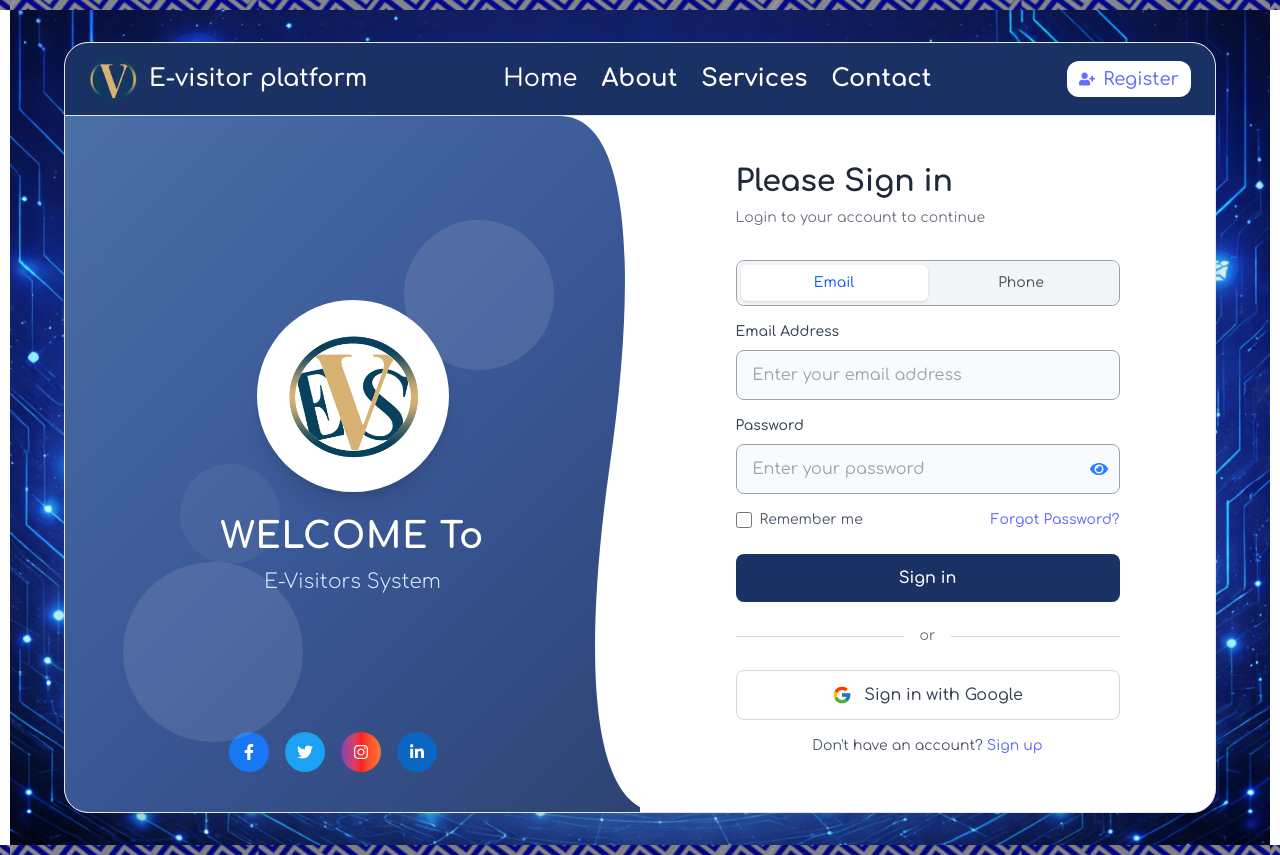
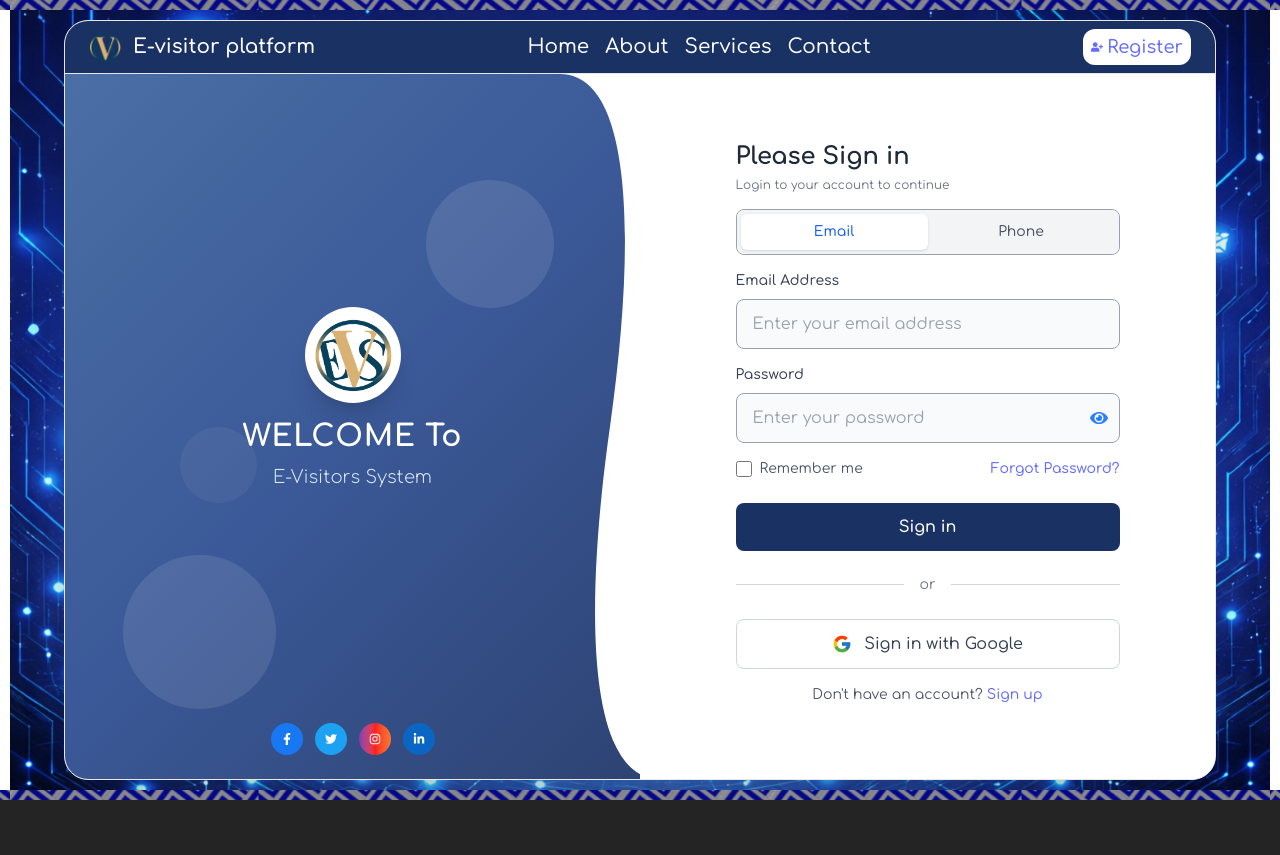
Before and after one commit to ikundabayoplacide/attendance-frontend, a React (Vite) app: page /login in a window 1280 px wide. After the commit the page ends 800 px from the top, so only its background shows below. Built offline with nearby package versions, Linux system fonts and the light colour scheme.

Commit message:
modified pages

```diff
--- a/src/pages/Home.tsx
+++ b/src/pages/Home.tsx
@@ -24,7 +24,7 @@ function Home() {
   ]
   return (
     <div
-      className='w-full min-h-screen flex justify-center items-center relative'
+      className='w-full h-screen flex justify-center items-center relative overflow-hidden'
       style={{
         border: '10px solid transparent',
         borderImage: `url(${borderImage}) 10 10 10 10 repeat`,
@@ -36,7 +36,7 @@ function Home() {
     >
 
       {/* MAIN CARD */}
-      <div className='w-full sm:w-11/12 md:w-10/12 lg:w-9/12 h-5/6 mb-16 mx-2 sm:mx-4 rounded-xl sm:rounded-3xl shadow-2xl border border-gray-100 relative bg-white/90 backdrop-blur-md'>
+      <div className='w-full sm:w-11/12 md:w-10/12 lg:w-9/12 h-5/6 mx-2 sm:mx-4 rounded-xl sm:rounded-3xl shadow-2xl border border-gray-100 relative bg-white/90 backdrop-blur-md'>
 
         <div className='h-full flex flex-col'>
 
@@ -55,10 +55,10 @@ function Home() {
             {/* Nav */}
             <nav className='hidden md:block'>
               <ul className='flex gap-6 text-white font-bold'>
-                <li className='hover:text-gray-300 cursor-pointer text-2xl'>Home</li>
-                <li className='hover:text-gray-300 cursor-pointer text-2xl'>About</li>
-                <li className='hover:text-gray-300 cursor-pointer text-2xl'>Services</li>
-                <li className='hover:text-gray-300 cursor-pointer text-2xl'>Contact</li>
+                <li className='hover:text-gray-300 cursor-pointer text-xl'>Home</li>
+                <li className='hover:text-gray-300 cursor-pointer text-xl'>About</li>
+                <li className='hover:text-gray-300 cursor-pointer text-xl'>Services</li>
+                <li className='hover:text-gray-300 cursor-pointer text-xl'>Contact</li>
               </ul>
             </nav>
 
--- a/src/pages/auth/loginPage.tsx
+++ b/src/pages/auth/loginPage.tsx
@@ -41,7 +41,7 @@ function Login() {
 
   return (
     <div
-      className="w-full min-h-screen flex items-center justify-center relative px-4 py-8"
+      className="w-screen h-screen flex items-center justify-center relative overflow-hidden"
       style={{
         border: '10px solid transparent',
         borderImage: `url(${borderImage}) 10 repeat`,
@@ -54,41 +54,41 @@ function Login() {
     >
 
       {/* Main login container */}
-      <div className="w-full max-w-6xl h-auto bg-white backdrop-blur-sm rounded-3xl shadow-2xl border border-gray-200 overflow-hidden relative">
+      <div className="w-[95vw] h-[95vh] max-w-6xl bg-white backdrop-blur-sm rounded-3xl shadow-2xl border border-gray-200 overflow-hidden relative flex flex-col">
         {/* Window controls */}
-        <div className="flex flex-col sm:flex-row justify-between items-center px-3 sm:px-6 py-3 border-b border-gray-200 gap-2 bg-[#1A3263]">
+        <div className="flex flex-col sm:flex-row justify-between items-center px-3 sm:px-6 py-2 border-b border-gray-200 gap-2 bg-[#1A3263] flex-shrink-0">
           {/* Logo */}
           <div className='flex items-center gap-3'>
-            <img src={evsLogo} alt='EVS Logo' className='w-8 h-8 sm:w-12 sm:h-12' />
-            <span className='text-sm sm:text-2xl font-semibold text-white'>
+            <img src={evsLogo} alt='EVS Logo' className='w-6 h-6 sm:w-8 sm:h-8' />
+            <span className='text-lg sm:text-xl font-semibold text-white'>
               E-visitor platform
             </span>
           </div>
 
           {/* Nav */}
           <nav className='hidden md:block'>
-            <ul className='flex gap-6 text-white font-bold'>
-              <Link to="/" className='hover:text-gray-300 cursor-pointer !text-white text-2xl'>Home</Link>
-              <li className='hover:text-gray-300 cursor-pointer text-2xl'>About</li>
-              <li className='hover:text-gray-300 cursor-pointer text-2xl'>Services</li>
-              <li className='hover:text-gray-300 cursor-pointer text-2xl'>Contact</li>
+            <ul className='flex gap-4 text-white font-bold text-xl'>
+              <Link to="/" className='hover:text-gray-300 cursor-pointer !text-white'>Home</Link>
+              <Link to="/about" className='hover:text-gray-300 cursor-pointer !text-white'>About</Link>
+              <Link to="/services" className='hover:text-gray-300 cursor-pointer !text-white'>Services</Link>
+              <Link to="/contact" className='hover:text-gray-300 cursor-pointer !text-white'>Contact</Link>
             </ul>
           </nav>
 
           {/* Right */}
           <div className='flex items-center gap-4 text-white'>
-            <Link to="/register" className='rounded-xl bg-white text-blue-800 px-3 py-1 text-lg flex items-center gap-2'>
-              <FaUserPlus size={16} />
+            <Link to="/register" className='rounded-xl bg-white text-blue-800 px-2 py-1 text-lg flex items-center gap-1'>
+              <FaUserPlus size={12} />
               Register
             </Link>
           </div>
         </div>
 
         {/* Content */}
-        <div className="flex flex-col lg:flex-row min-h-[500px] relative">
+        <div className="flex flex-col lg:flex-row flex-1 relative overflow-hidden">
           {/* Left side - Blue section */}
           <div
-            className="w-full lg:w-1/2  items-center justify-center relative p-8 lg:p-0 overflow-visible"
+            className="w-full lg:w-1/2 flex flex-col relative overflow-hidden"
             style={{
               background: "linear-gradient(135deg, #4a6fa5 0%, #3b5998 50%, #2d4373 100%)"
             }}
@@ -97,8 +97,8 @@ function Login() {
             <div
               className="absolute rounded-full bg-white opacity-10"
               style={{
-                width: "150px",
-                height: "150px",
+                width: "10vw",
+                height: "10vw",
                 top: "15%",
                 right: "15%",
               }}
@@ -107,8 +107,8 @@ function Login() {
             <div
               className="absolute rounded-full bg-white opacity-5"
               style={{
-                width: "100px",
-                height: "100px",
+                width: "6vw",
+                height: "6vw",
                 top: "50%",
                 left: "20%",
               }}
@@ -117,41 +117,42 @@ function Login() {
             <div
               className="absolute rounded-full bg-white opacity-10"
               style={{
-                width: "180px",
-                height: "180px",
+                width: "12vw",
+                height: "12vw",
                 bottom: "10%",
                 left: "10%",
               }}
             />
 
-            {/* Content */}
-            <div className="relative z-10 text-center text-white px-8 mt-46">
-
-
-              <div className="mb-6 flex justify-center">
-                <div className="w-24 h-24 lg:w-48 lg:h-48 rounded-full bg-white flex items-center justify-center shadow-xl">
-                  <img src={evsLogo} alt="EVS Logo" className="w-24 h-24 lg:w-34 lg:h-34" />
+            {/* Content - flex-1 to take available space */}
+            <div className="relative z-10 text-center text-white px-4 flex-1 flex flex-col justify-center">
+              <div className="mb-4 flex justify-center">
+                <div className="w-16 h-16 lg:w-24 lg:h-24 rounded-full bg-white flex items-center justify-center shadow-xl">
+                  <img src={evsLogo} alt="EVS Logo" className="w-12 h-12 lg:w-20 lg:h-20" />
                 </div>
               </div>
-              <h2 className="text-2xl lg:text-4xl font-bold mb-3 tracking-wide">WELCOME To</h2>
-              <p className="text-lg lg:text-xl text-blue-100 font-light">E-Visitors System</p>
+              <h2 className="text-xl lg:text-3xl font-bold mb-2 tracking-wide">WELCOME To</h2>
+              <p className="text-sm lg:text-lg text-blue-100 font-light">E-Visitors System</p>
             </div>
-              <div className="flex justify-center gap-4 mt-34 mr-10">
-            <button className="w-10 h-10 rounded-full bg-[#1877F2] text-white flex items-center justify-center hover:bg-[#166FE5] transition-colors">
-              <FaFacebookF />
-            </button>
-            <button className="w-10 h-10 rounded-full bg-[#1DA1F2] text-white flex items-center justify-center hover:bg-[#1A91DA] transition-colors">
-              <FaTwitter />
-            </button>
-            <button className="w-10 h-10 rounded-full bg-gradient-to-r from-[#833AB4] via-[#FD1D1D] to-[#F77737] text-white flex items-center justify-center hover:opacity-90 transition-opacity">
-              <FaInstagram />
-            </button>
-            <button className="w-10 h-10 rounded-full bg-[#0A66C2] text-white flex items-center justify-center hover:bg-[#004182] transition-colors">
-              <FaLinkedinIn />
-            </button>
+
+            {/* Social Media Buttons - positioned at bottom */}
+            <div className="relative z-10 pb-6 flex justify-center">
+              <div className="flex justify-center gap-3">
+                <button className="w-8 h-8 rounded-full bg-[#1877F2] text-white flex items-center justify-center hover:bg-[#166FE5] transition-colors">
+                  <FaFacebookF size={12} />
+                </button>
+                <button className="w-8 h-8 rounded-full bg-[#1DA1F2] text-white flex items-center justify-center hover:bg-[#1A91DA] transition-colors">
+                  <FaTwitter size={12} />
+                </button>
+                <button className="w-8 h-8 rounded-full bg-gradient-to-r from-[#833AB4] via-[#FD1D1D] to-[#F77737] text-white flex items-center justify-center hover:opacity-90 transition-opacity">
+                  <FaInstagram size={12} />
+                </button>
+                <button className="w-8 h-8 rounded-full bg-[#0A66C2] text-white flex items-center justify-center hover:bg-[#004182] transition-colors">
+                  <FaLinkedinIn size={12} />
+                </button>
+              </div>
+            </div>
           </div>
-          </div>
-
 
           {/* S-Curve Divider - positioned absolutely between sections */}
           <svg
@@ -166,17 +167,15 @@ function Login() {
             />
           </svg>
 
-
-
           {/* Right side - White section */}
-          <div className="w-full lg:w-1/2 bg-white flex items-center justify-center  p-26 lg:p-12 relative z-50">
+          <div className="w-full lg:w-1/2 bg-white flex items-center justify-center p-2 relative z-50 overflow-y-auto">
             <div className="w-full max-w-sm">
-              <div className="mb-6">
-                <h3 className="text-2xl lg:text-3xl font-bold text-gray-800 ">Please Sign in</h3>
-                <p className="text-gray-500 text-sm mt-2 mb-8">Login to your account to continue</p>
+              <div className="mb-4">
+                <h3 className="text-xl lg:text-2xl font-bold text-gray-800">Please Sign in</h3>
+                <p className="text-gray-500 text-xs mt-1 mb-4">Login to your account to continue</p>
               </div>
 
-              <form onSubmit={handleSubmit}>
+              <form onSubmit={handleSubmit} className="space-y-3">
                 {/* Login Type Toggle */}
                 <div className="mb-4 border border-gray-400 rounded-lg">
                   <div className="flex bg-gray-100 rounded-lg p-1">
@@ -214,9 +213,10 @@ function Login() {
                         <button
                           type="button"
                           onClick={() => setIsCountryOpen(!isCountryOpen)}
-                          className="flex items-center gap-2 px-3 py-3 bg-gray-50 border border-gray-400 border-r-0 rounded-l-lg hover:bg-gray-100 transition-colors"
+                          className="flex items-center gap-2 px-3 py-3 bg-gray-50 border border-gray-400 border-r-0 rounded-l-lg hover:bg-gray-100 transition-colors min-w-[120px]"
                         >
                           <span>{countries.find(c => c.code === selectedCountry)?.flag}</span>
+                          <span className="text-xs text-black">{countries.find(c => c.code === selectedCountry)?.name}</span>
                           <span className="text-sm text-blue-700">{selectedCountry}</span>
                           <FaChevronDown className={`text-xs transition-transform ${isCountryOpen ? 'rotate-180' : ''}`} />
                         </button>
--- a/src/pages/auth/registerPage.tsx
+++ b/src/pages/auth/registerPage.tsx
@@ -68,18 +68,18 @@ function Register() {
           {/* Logo */}
           <div className='flex items-center gap-3'>
             <img src={evsLogo} alt='EVS Logo' className='w-6 h-6 sm:w-8 sm:h-8' />
-            <span className='text-xs sm:text-2xl font-semibold text-white'>
+            <span className='text-xs sm:text-xl font-semibold text-white'>
               E-visitor platform
             </span>
           </div>
 
           {/* Nav */}
           <nav className='hidden md:block'>
-            <ul className='flex gap-4 text-white font-bold text-sm'>
-              <Link to="/" className='hover:text-gray-300 cursor-pointer !text-white text-2xl'>Home</Link>
-              <li className='hover:text-gray-300 cursor-pointer text-2xl'>About</li>
-              <li className='hover:text-gray-300 cursor-pointer text-2xl'>Services</li>
-              <li className='hover:text-gray-300 cursor-pointer text-2xl'>Contact</li>
+            <ul className='flex gap-4 text-white font-bold text-xl'>
+              <Link to="/" className='hover:text-gray-300 cursor-pointer !text-white'>Home</Link>
+              <Link to="/about" className='hover:text-gray-300 cursor-pointer !text-white'>About</Link>
+              <Link to="/services" className='hover:text-gray-300 cursor-pointer !text-white'>Services</Link>
+              <Link to="/contact" className='hover:text-gray-300 cursor-pointer !text-white'>Contact</Link>
             </ul>
           </nav>
 
@@ -224,9 +224,10 @@ function Register() {
                       <button
                         type="button"
                         onClick={() => setIsCountryOpen(!isCountryOpen)}
-                        className="flex items-center gap-2 px-2 py-3 bg-gray-50 border border-gray-400 border-r-0 rounded-l-lg hover:bg-gray-100 transition-colors"
+                        className="flex items-center gap-2 px-2 py-3 bg-gray-50 border border-gray-400 border-r-0 rounded-l-lg hover:bg-gray-100 transition-colors min-w-[120px]"
                       >
                         <span>{countries.find(c => c.code === selectedCountry)?.flag}</span>
+                        <span className="text-xs text-black">{countries.find(c => c.code === selectedCountry)?.name}</span>
                         <span className="text-xs text-black">{selectedCountry}</span>
                         <FaChevronDown className={`text-xs transition-transform ${isCountryOpen ? 'rotate-180' : ''}`} />
                       </button>
--- a/src/pages/auth/resetPasswordPage.tsx
+++ b/src/pages/auth/resetPasswordPage.tsx
@@ -59,11 +59,11 @@ function ResetPassword() {
 
           {/* Nav */}
           <nav className='hidden md:block'>
-            <ul className='flex gap-4 text-white font-bold text-sm'>
-              <Link to="/" className='hover:text-gray-300 cursor-pointer !text-white text-2xl'>Home</Link>
-              <li className='hover:text-gray-300 cursor-pointer text-2xl'>About</li>
-              <li className='hover:text-gray-300 cursor-pointer text-2xl'>Services</li>
-              <li className='hover:text-gray-300 cursor-pointer text-2xl '>Contact</li>
+            <ul className='flex gap-4 text-white font-bold text-xl'>
+              <Link to="/" className='hover:text-gray-300 cursor-pointer !text-white '>Home</Link>
+              <Link to="/about" className='hover:text-gray-300 cursor-pointer !text-white'>About</Link>
+              <Link to="/services" className='hover:text-gray-300 cursor-pointer !text-white'>Services</Link>
+              <Link to="/contact" className='hover:text-gray-300 cursor-pointer !text-white'>Contact</Link>
             </ul>
           </nav>
 
@@ -205,9 +205,10 @@ function ResetPassword() {
                         <button
                           type="button"
                           onClick={() => setIsCountryOpen(!isCountryOpen)}
-                          className="flex items-center gap-2 px-3 py-3 bg-gray-50 border border-gray-400 border-r-0 rounded-l-lg hover:bg-gray-100 transition-colors"
+                          className="flex items-center gap-2 px-3 py-3 bg-gray-50 border border-gray-400 border-r-0 rounded-l-lg hover:bg-gray-100 transition-colors min-w-[120px]"
                         >
                           <span>{countries.find(c => c.code === selectedCountry)?.flag}</span>
+                          <span className="text-xs text-black">{countries.find(c => c.code === selectedCountry)?.name}</span>
                           <span className="text-sm text-blue-700">{selectedCountry}</span>
                           <FaChevronDown className={`text-xs transition-transform ${isCountryOpen ? 'rotate-180' : ''}`} />
                         </button>
@@ -255,7 +256,7 @@ function ResetPassword() {
                         placeholder="Enter your phone number"
                         value={resetValue}
                         onChange={(e) => setResetValue(e.target.value)}
-                        className="flex-1 px-4 py-3 bg-gray-50 border border-gray-400 rounded-r-lg focus:outline-none focus:ring-2 focus:ring-blue-400 text-gray-700 placeholder-gray-400"
+                        className="flex-1 py-3 bg-gray-50 border border-gray-400 rounded-r-lg focus:outline-none focus:ring-2 focus:ring-blue-400 text-gray-700 placeholder-gray-400"
                       />
                     </div>
                   ) : (
```
